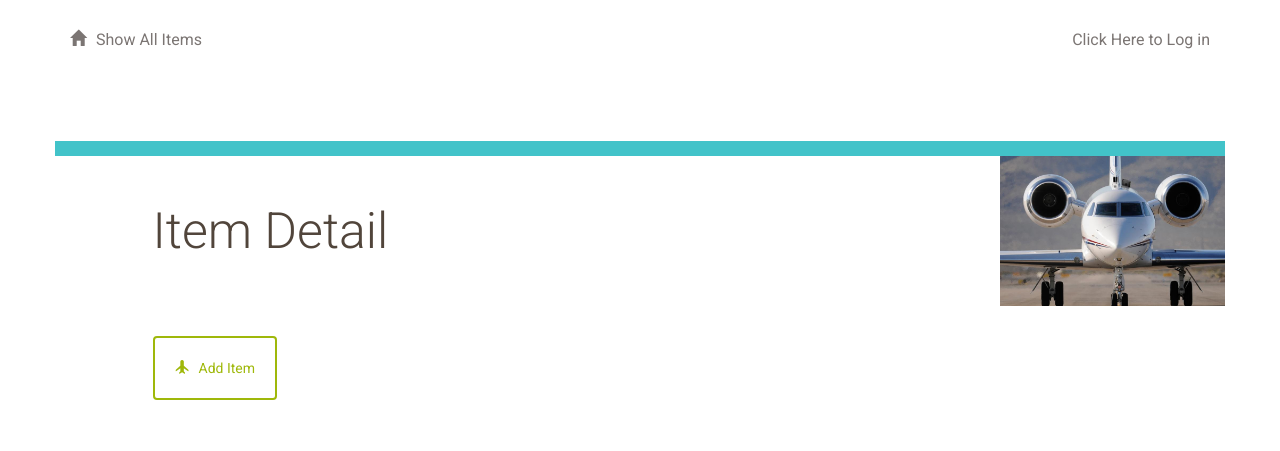
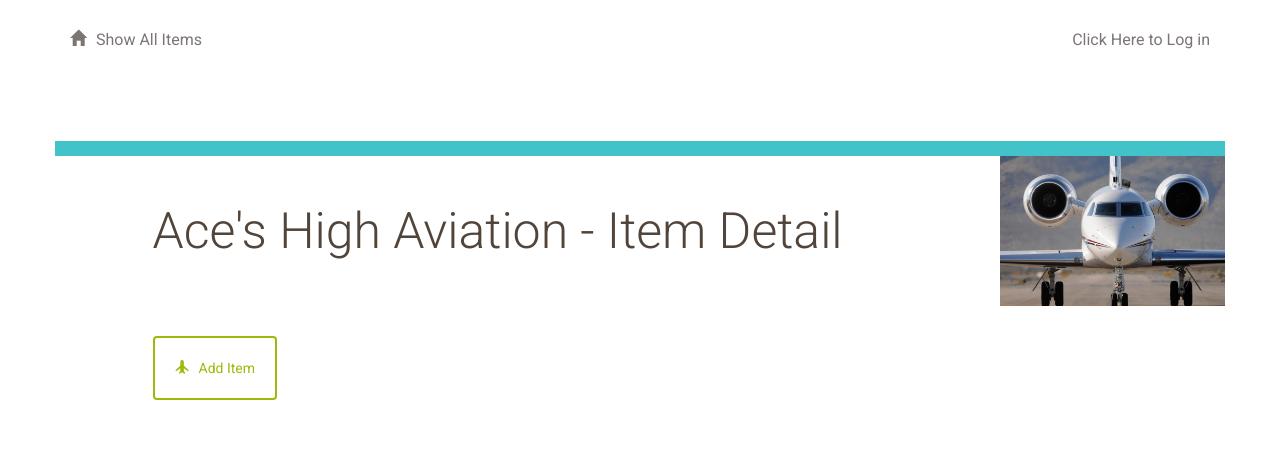
Before and after one commit to pbrandiezs/udacity-fullstack-project-item-catalog, a Flask app: template vagrant/catalog/templates/item.html in a window 1280 px wide. Shown: the top 451 px of the page. Run offline with Flask 2, Linux system fonts and the light colour scheme; the template is opened without the code that fills it, so the values that code supplies are empty; parts of the project's set-up code (start-up, migrations or seed data) failed here and were passed over; some libraries are stand-ins or nearby versions.

Commit message:
feat: Updated banner in item.html

```diff
--- a/vagrant/catalog/templates/item.html
+++ b/vagrant/catalog/templates/item.html
@@ -12,7 +12,7 @@
 	<div class="row banner main">
 		<div class="col-md-1"></div>
 		<div class="col-md-11 padding-none">
-			<h1>Item Detail</h1>
+			<h1>Ace's High Aviation - Item Detail</h1>
 		</div>
 	</div>
 
```
